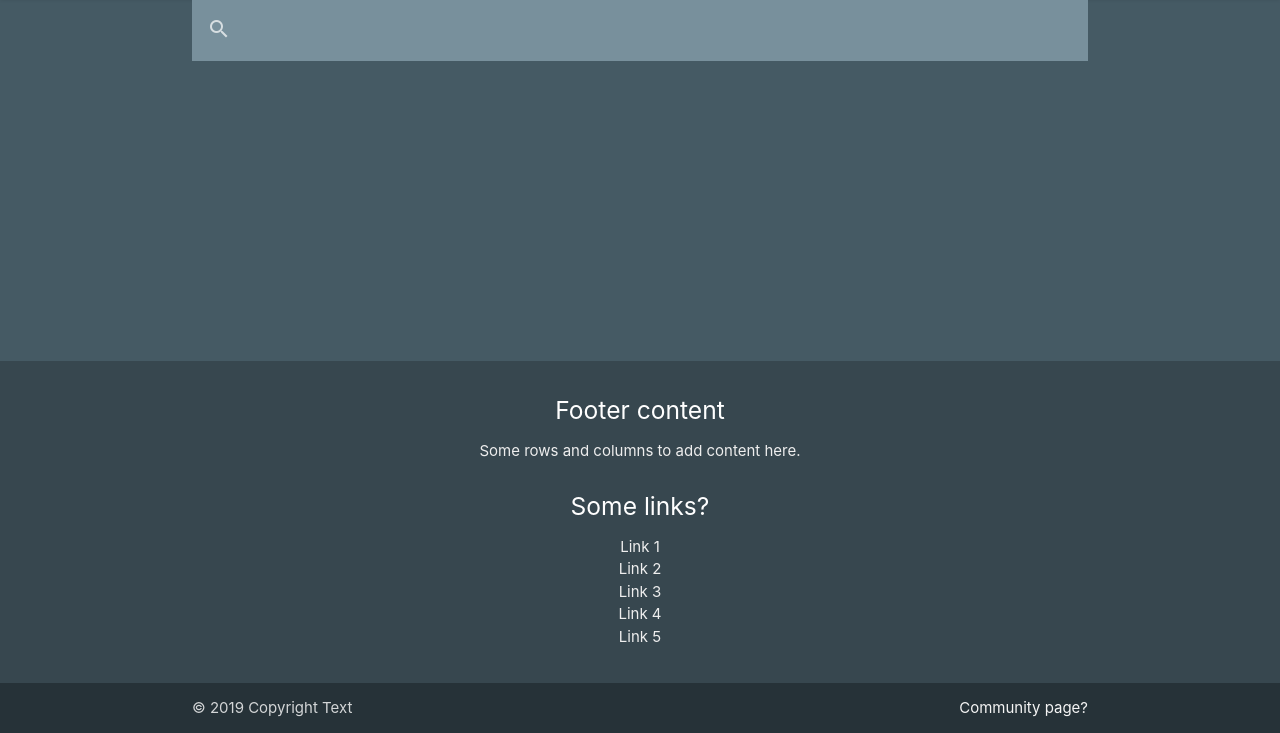
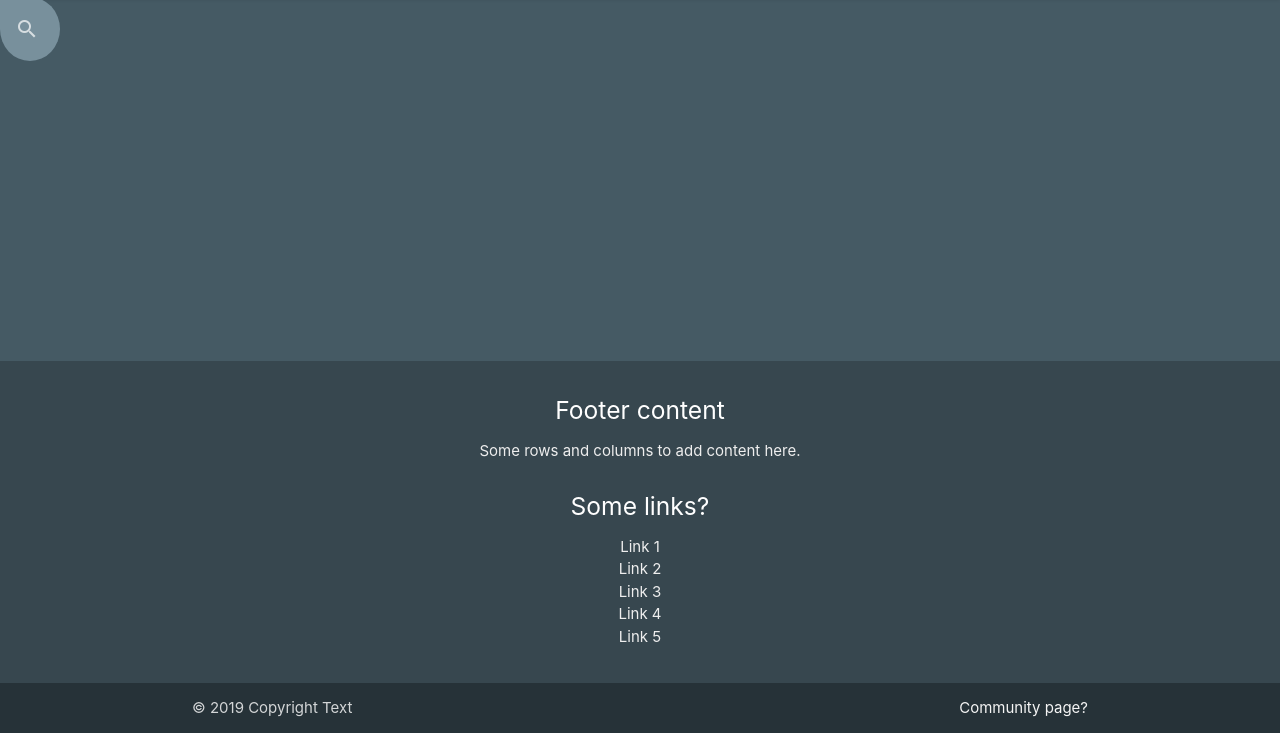
Before and after one commit to olealgoritme/webproject_app, a plain HTML site: page daniel_2.html in a window 1280 px wide. Shown: the part 67-800 px from the top of the page. Drawn offline with Linux system fonts and the light colour scheme; files whose address does not match are found by name.

Commit message:
Add animation to searchfield and other fixes

```diff
--- a/css/daniel_1.css
+++ b/css/daniel_1.css
@@ -7,3 +7,14 @@ body {
   main {
     flex: 1 0 auto;
   }
+
+.search-fix{
+    width: 60px;
+    border-radius: 50%;
+    border-top-left-radius: 0;
+    transition: 0.5s ease;
+}
+.search-fix:focus-within, .search-fix:hover{
+    width: 50%;
+    border-radius: 0;
+}
--- a/daniel_2.html
+++ b/daniel_2.html
@@ -15,6 +15,7 @@
                 <!-- Dropdown content, js needs to be implemented for it to work -->
                 <ul id="user-dropdown" class="dropdown-content">
                     <li><a href="#">User settings</a></li>
+                    <li><a href="#">Logg ut</a></li>
                 </ul>
                 <!-- General navigational menu -->
                 <nav class="blue-grey">
@@ -37,7 +38,7 @@
                     </div>
 
                     <!-- Search form -->
-                    <div class="nav-wrapper container blue-grey lighten-1">
+                    <div class="nav-wrapper container blue-grey lighten-1 hoverable left search-fix">
                         <form>
                             <div class="input-field">
                                 <input id="search" type="search" required>
@@ -60,6 +61,9 @@
         </header> <!-- Header END -->
 
         <main> <!-- Main Content START -->
+
+
+
         </main> <!-- Main Content END -->
 
         <footer class="page-footer blue-grey darken-3"><!-- Footer start area -->
```
